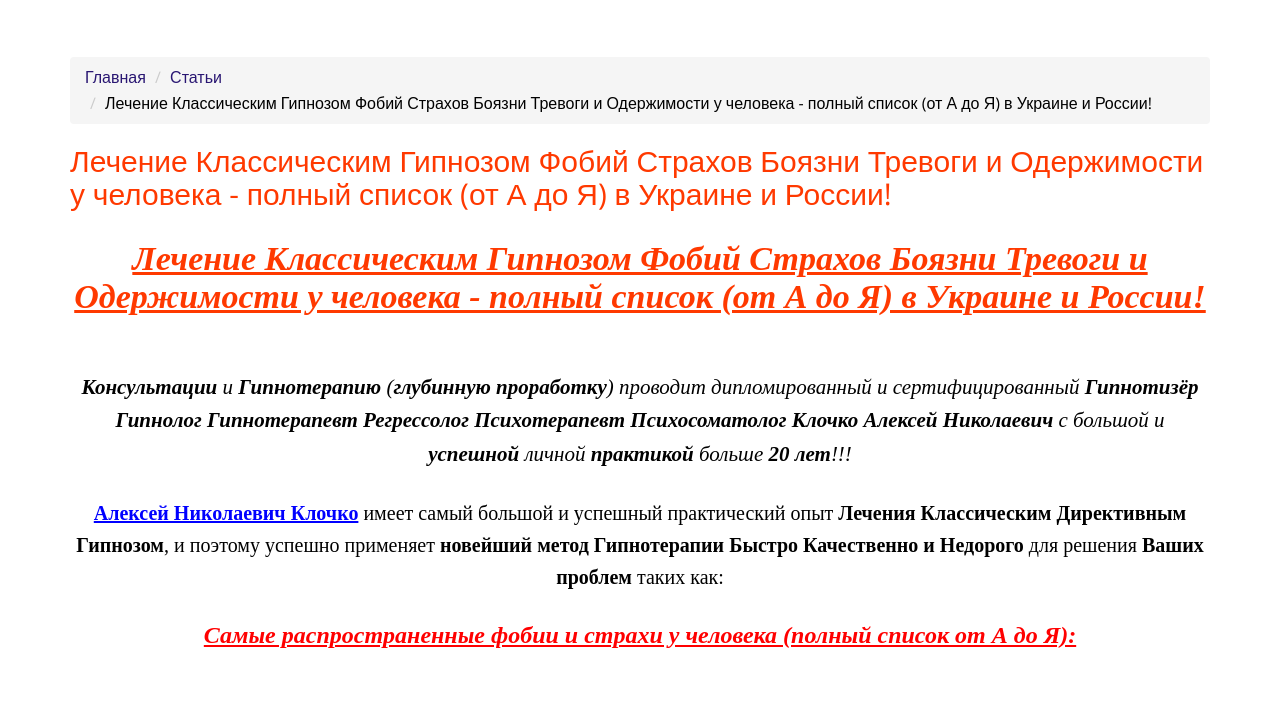
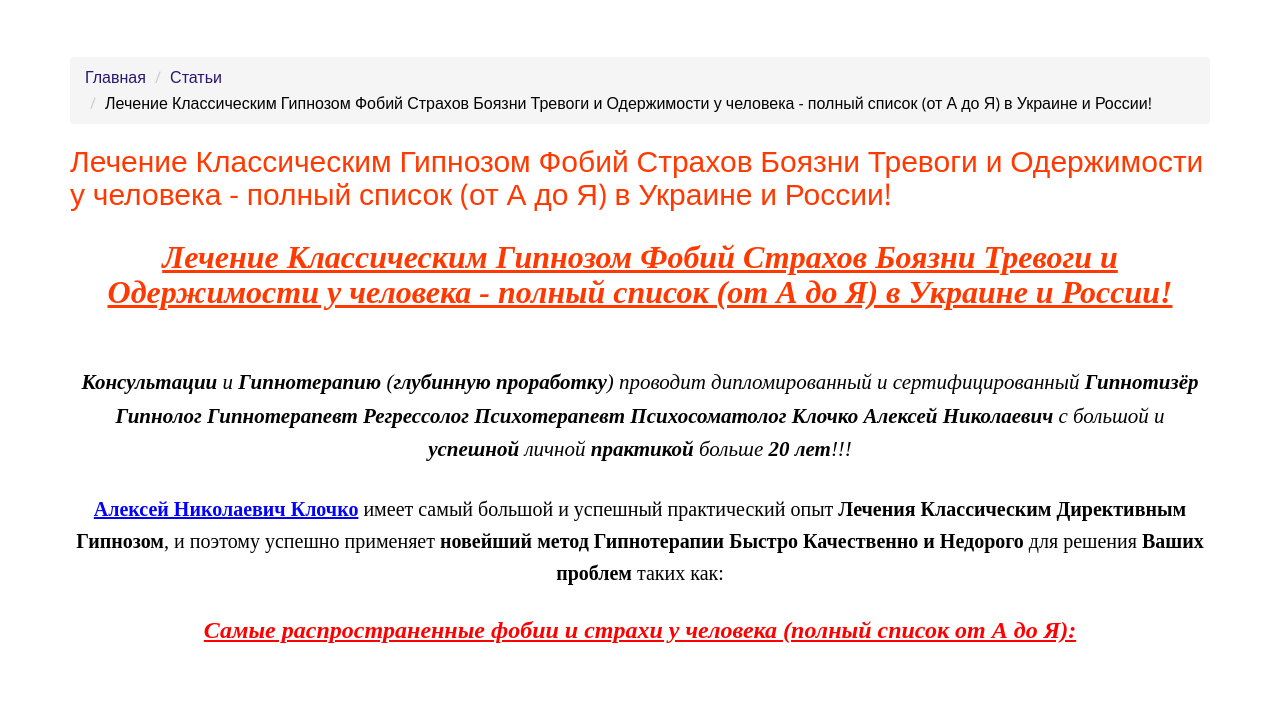
Before and after one commit to gipnos/gipnos.github.io, a plain HTML site: page fobii.html in a window 1280 px wide. Shown: the part 99-800 px from the top of the page. Drawn offline with nearby package versions, Linux system fonts and the light colour scheme; a web font is replaced by a local one.

Commit message:
fobii.html

```diff
--- a/fobii.html
+++ b/fobii.html
@@ -213,7 +213,7 @@ ga('send', 'pageview');
 					<div class="col-md-12 col-xs-12">
 
 
-<center><h2><span style="font-family: 'times new roman', times; font-size: 34px;"><b><u><em>Лечение Классическим Гипнозом Фобий Страхов Боязни Тревоги и Одержимости у человека - полный список (от А до Я) в Украине и России!</em></u></b></span></h2></center>
+<center><h2><span style="font-family: 'times new roman', times; font-size: 32px;"><b><u><em>Лечение Классическим Гипнозом Фобий Страхов Боязни Тревоги и Одержимости у человека - полный список (от А до Я) в Украине и России!</em></u></b></span></h2></center>
 
 <br><center><span style="font-family: 'times new roman', times; font-size: 21px;"><em><b>Консультации</b> и <b>Гипнотерапию</b> (<b>глубинную проработку</b>) проводит дипломированный и сертифицированный <b>Гипнотизёр Гипнолог Гипнотерапевт Регрессолог Психотерапевт Психосоматолог Клочко Алексей Николаевич</b> с большой и <b>успешной</b> личной <b>практикой</b> больше <b>20 лет</b>!!!</em></span></center>
 
```
